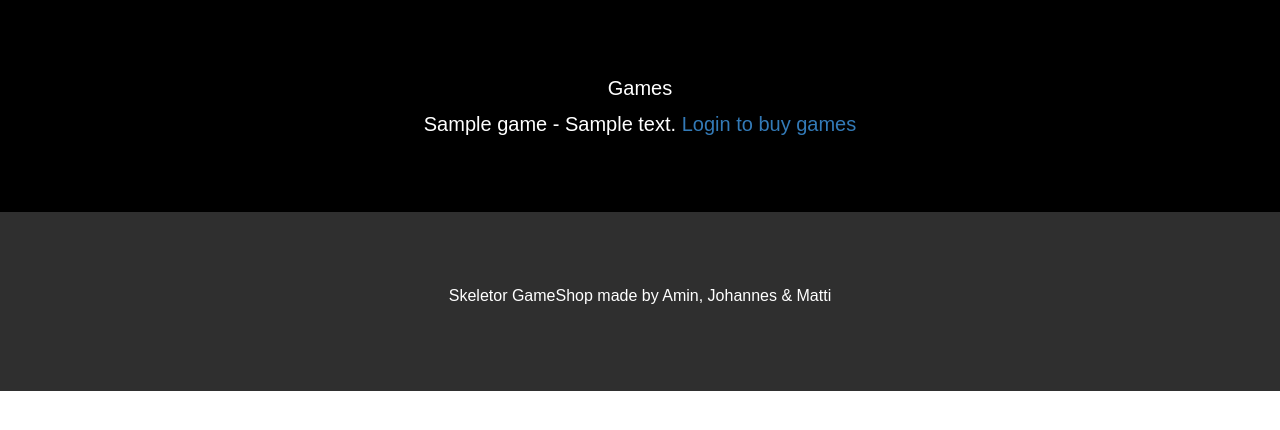
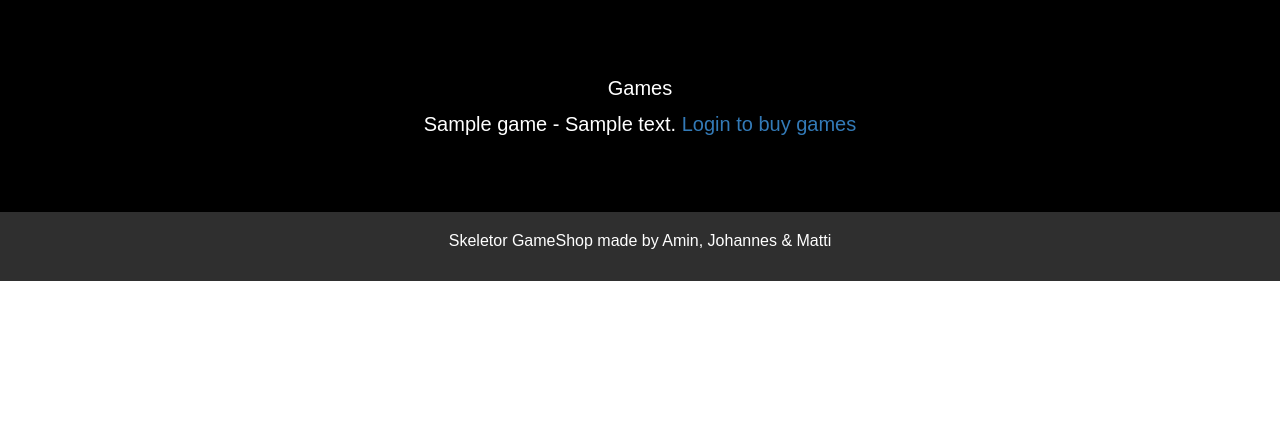
Before and after one commit to ylimataba/Game_webshop, a Django app: template skeletor/gameshop/templates/gameshop/shop.html in a window 1280 px wide. Shown: the part 80-510 px from the top of the page. Run offline with Django 3.2, Linux system fonts and the light colour scheme; the template is opened without the code that fills it: most values are stand-ins (such as "Sample title", 1, 10 or a date in 2020); some libraries are stand-ins or nearby versions.

Commit message:
layout updates

```diff
--- a/skeletor/gameshop/templates/base.html
+++ b/skeletor/gameshop/templates/base.html
@@ -47,6 +47,10 @@
             .controls{
               color:black;
             }
+            #footer {
+                padding-top: 15px;
+                padding-bottom: 15px;
+            }
 
         </style>
         {% block head %}
@@ -60,7 +64,7 @@
       {% endblock %}
 
       <!-- Footer -->
-      <footer class="container-fluid bg-2 text-center">
+      <footer id="footer" class="container-fluid bg-2 text-center">
         <p>Skeletor GameShop made by Amin, Johannes & Matti</p>
       </footer>
 
```
Also changed, not shown: skeletor/gameshop/templates/gameshop/play.html (+9 -6 lines).
